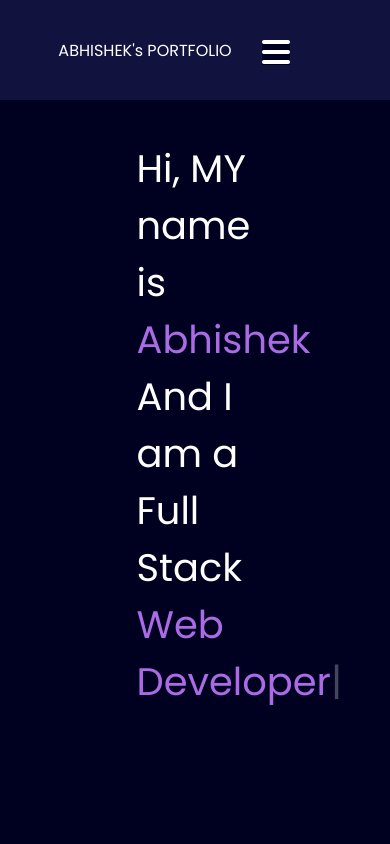
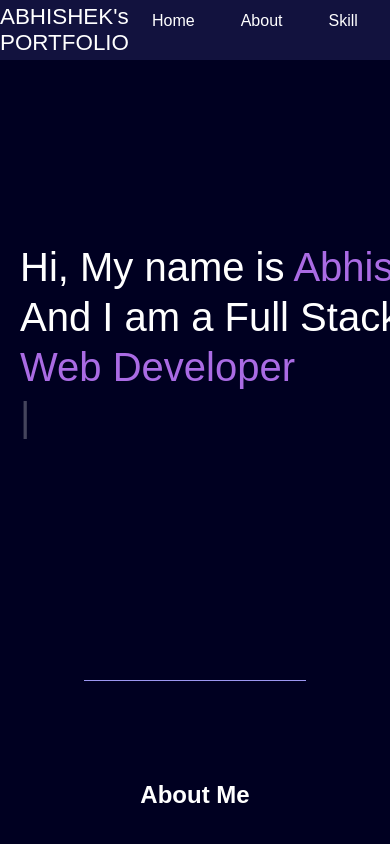
Before and after one commit to abhishekgautam94666/Portfolio, a website: page index.html in a window 390 px wide. Shown: the top 844 px of the page. Drawn offline with nearby package versions, Linux system fonts and the light colour scheme; a web font is replaced by a local one.

Commit message:
fixed media query

```diff
--- a/css/media.css
+++ b/css/media.css
@@ -66,8 +66,15 @@
   }
 }
 
-@media only screen and (max-width: 35em) {
+@media only screen and (max-width: 800px) {
   .rightSection {
     display: none;
   }
+  .firstSection {
+    height: 200px;
+  }
+  .leftSection {
+    font-size: 2rem;
+    margin-top: 110px;
+  }
 }
--- a/css/style.css
+++ b/css/style.css
@@ -70,29 +70,30 @@ main hr {
 }
 
 .firstSection {
+  width: 100vw;
+  height: 400px;
   display: flex;
-  justify-content: space-evenly;
+  justify-content: space-around;
   align-items: center;
   margin: 140px 0;
 }
 
-.firstSection > div {
-  width: 30%;
+.leftSection {
+  font-family: Arial, sans-serif;
+  font-size: 2.5rem;
+  margin: 10px;
+  padding: 10px;
+
+  white-space: nowrap;
 }
 
-.leftSection {
-  font-size: 2.4rem;
-}
-
-.rightSection {
-  display: flex;
-  align-items: center;
-  justify-content: center;
+.leftSection p {
+  margin: 5px 0;
 }
 
 .rightSection img {
-  width: 100%;
-  height: 100%;
+  width: 400px;
+  height: 400px;
   z-index: -1;
   border-radius: 5%;
   animation: upDown 1s infinite;
--- a/index.html
+++ b/index.html
@@ -7,10 +7,10 @@
   <title>Abhishek - Developer Portfolio</title>
   <link rel="preconnect" href="https://fonts.googleapis.com" />
   <link rel="preconnect" href="https://fonts.gstatic.com" crossorigin />
-  <link href="https://fonts.googleapis.com/css2?family=Poppins:wght@400;700&display=swap" rel="stylesheet" />
+  <link href="https://fonts.googleapis.com2?family=Poppins:wght@400;700&display=swap" rel="stylesheet" />
   <script src="https://kit.fontawesome.com/8e44f824d0.js" crossorigin="anonymous"></script>
   <link rel="stylesheet" href="./css/style.css">
-  <link rel="stylesheet" href="./css/media.css">
+  <link rel="stylesheet" href="./css/">
 </head>
 
 <body>
@@ -39,14 +39,20 @@
     <!-- Home secton -->
    <div id=" home">
         <div class=" firstSection">
-          <div class="leftSection">Hi, MY name is <span class="purple">Abhishek</span>
-            <div>And I am a Full Stack</div>
-            <span id="element"></span>
+
+          <div class="leftSection">
+            <p>Hi, My name is <span style="color: rgb(170, 107, 228);">Abhishek</span></p>
+            <p>And I am a Full Stack</p>
+            <p id="element"></p>
           </div>
+
+
+
 
           <div class="rightSection">
             <img src="/css/image/img1.png" alt="">
           </div>
+
         </div>
     </div>
 
@@ -95,7 +101,7 @@
 
 
         <div class="skill">
-          <img src="/css/image/css-3.png" alt="CSS Logo">
+          <img src="/css/image-3.png" alt="CSS Logo">
           <h3>CSS</h3>
         </div>
 
```
